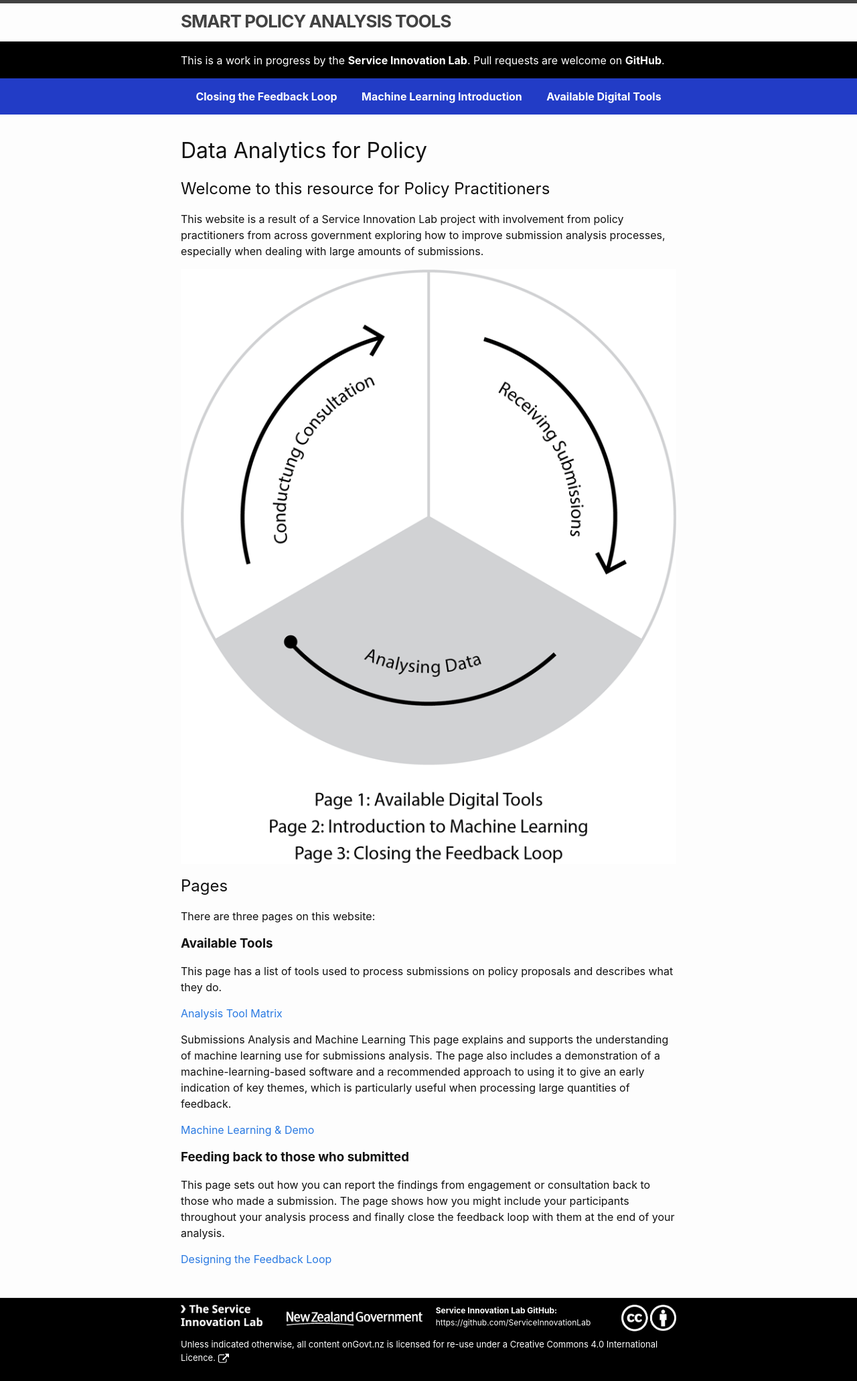
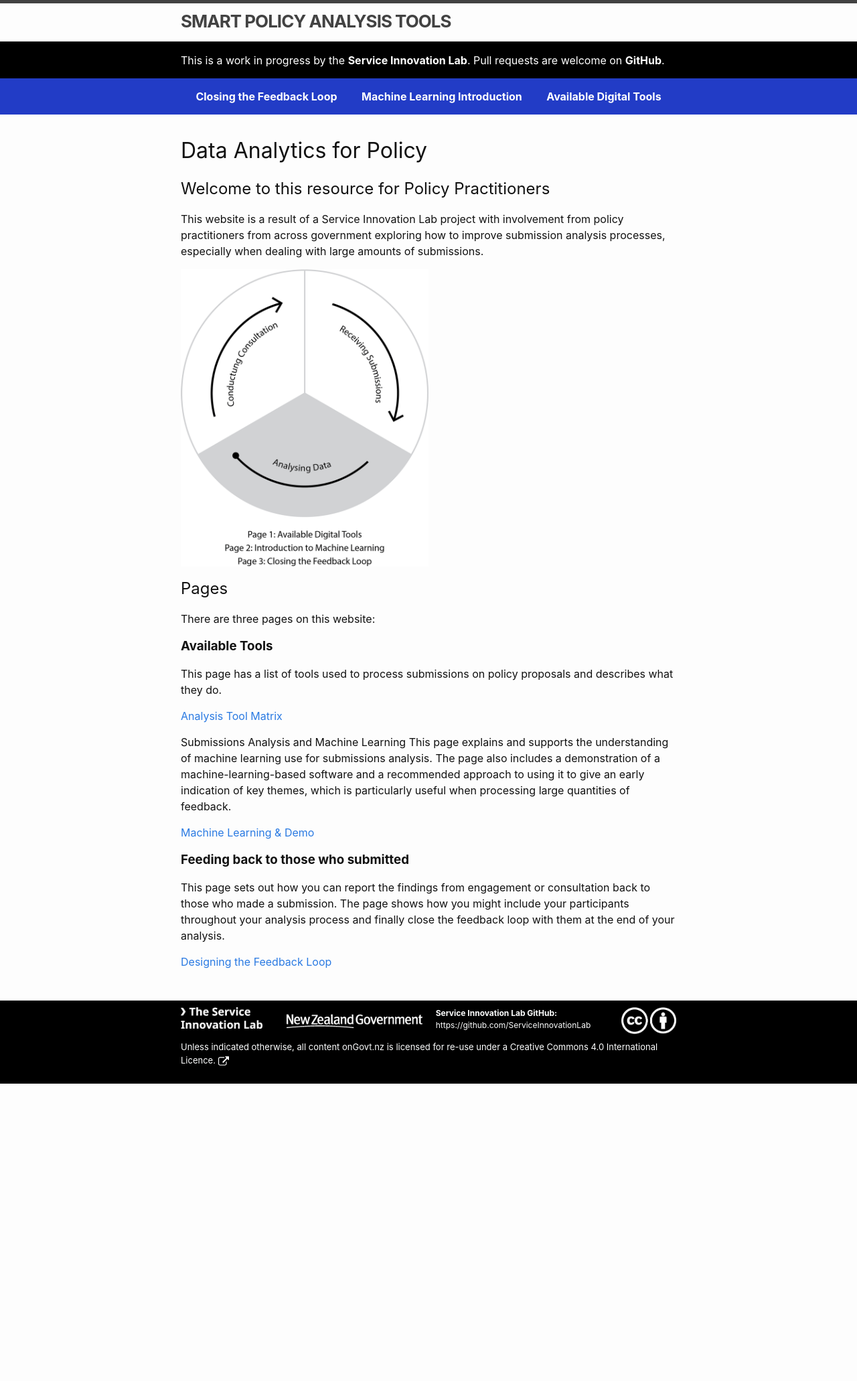
Before and after one commit to ServiceInnovationLab/bagel-box, a Jekyll site: the page built from index.md, in a window 1280 px wide. Shown: the whole page at 67% size. Built offline with Jekyll 4.4.1, drawn with Linux system fonts in a browser that asks for light colours; after the commit the page ends 1618 px from its top, so only the background shows below that.

Commit message:
Changing size of data analysis phase image.

```diff
--- a/index.md
+++ b/index.md
@@ -10,7 +10,7 @@ layout: home
 
 This website is a result of a Service Innovation Lab project with involvement from policy practitioners from across government exploring how to improve submission analysis processes, especially when dealing with large amounts of submissions.
 
-![Data analysis phase](assets/img/analysing-data-image.png)
+<img src="assets/img/analysing-data-image.png" alt="Data analysis phase" width="50%">
 
 ## Pages
 
```
